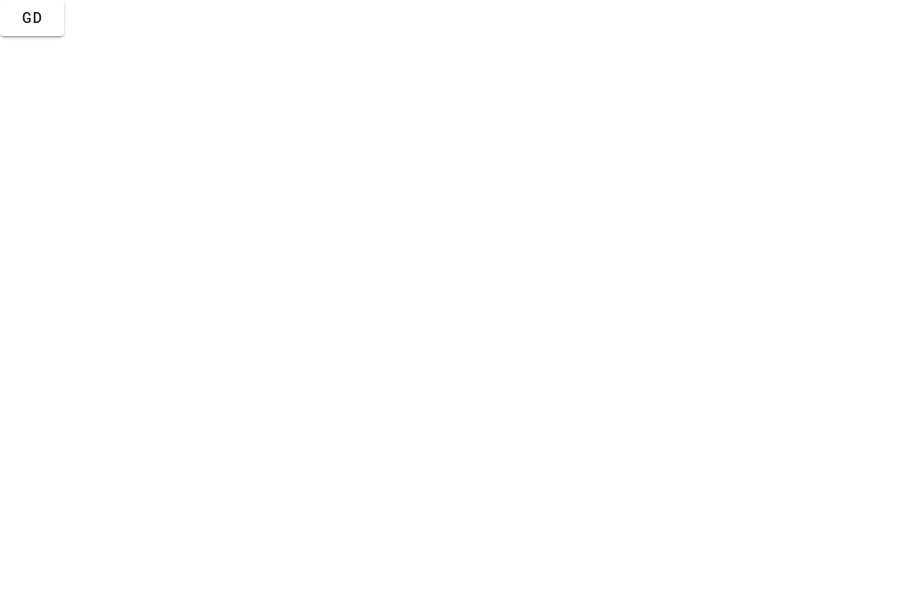
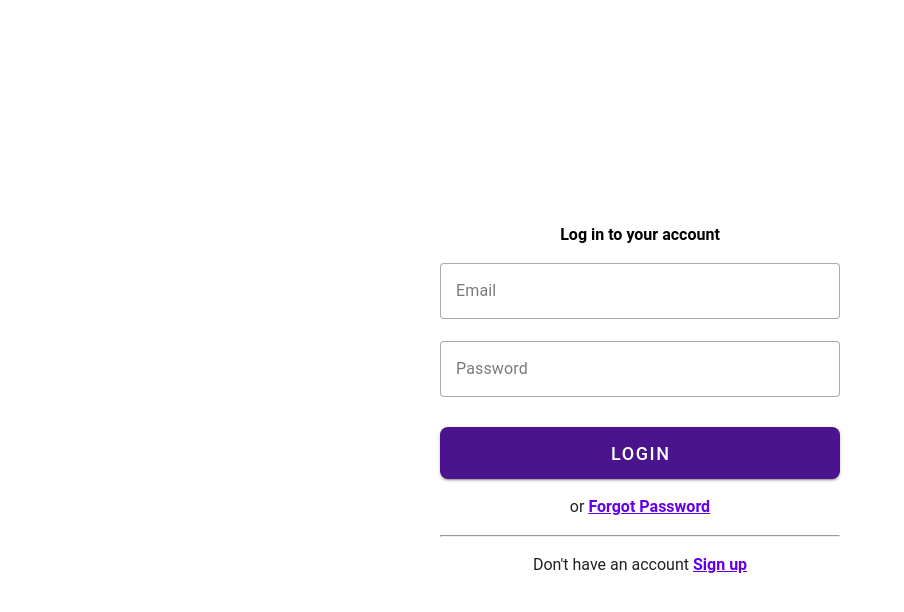
Before and after one commit to SwapnilBhadoriya/Udemy, a Vue app in the folder client/: page / in a window 1280 px wide. Before the commit this address had no page. Shown: the top 612 px of the page, without its empty margins (0-904 px from the left). Built offline with nearby package versions, Linux system fonts and the light colour scheme.

Commit message:
Added Login Page

```diff
--- a/client/src/App.vue
+++ b/client/src/App.vue
@@ -1,5 +1,5 @@
 <template>
-    <v-btn>gd</v-btn>
+    <router-view></router-view>
 </template>
 
 <style></style>
--- a/client/src/components/auth/Login.vue
+++ b/client/src/components/auth/Login.vue
@@ -0,0 +1,39 @@
+<template>
+    <div class="d-flex flex-column justify-center align-center h-screen mx-auto">
+        <h4 class="ma-4">Log in to your account</h4>
+        <v-sheet min-width="250" max-width="400" class="w-50">
+            <v-form @submit.prevent="onSubmit">
+                <v-text-field type="email" label="Email" variant="outlined" v-model="email"></v-text-field>
+                <v-text-field type="password" label="Password" variant="outlined" v-model="password"
+                    autocomplete="false"></v-text-field>
+                <v-btn color="purple-darken-4" type="submit" block rounded="lg" size="x-large" class="mt-2">Login</v-btn>
+            </v-form>
+            <p class="my-4 text-center">or <a style="cursor: pointer; color: #6200EA;"
+                    class=" text-decoration-underline font-weight-bold">Forgot
+                    Password</a></p>
+            <hr>
+            <p class="my-4 text-center">Don't have an account <a style="cursor: pointer; color: #6200EA;"
+                    class=" text-decoration-underline font-weight-bold">Sign up
+                </a></p>
+        </v-sheet>
+
+    </div>
+</template>
+<script>
+export default {
+    data() {
+        return {
+            email: '',
+            password: ''
+        }
+    },
+    methods: {
+        onSubmit() {
+            const credentials = { email: this.email, password: this.password }
+            console.log(credentials);
+        }
+    }
+}
+
+
+</script>
--- a/client/src/router/index.js
+++ b/client/src/router/index.js
@@ -1,6 +1,8 @@
 import { createRouter, createWebHistory } from "vue-router";
 
-const routes = [];
+import Login from "../components/auth/Login.vue";
+
+const routes = [{ path: "/", component: Login }];
 
 const router = createRouter({
   history: createWebHistory(process.env.BASE_URL),
```
